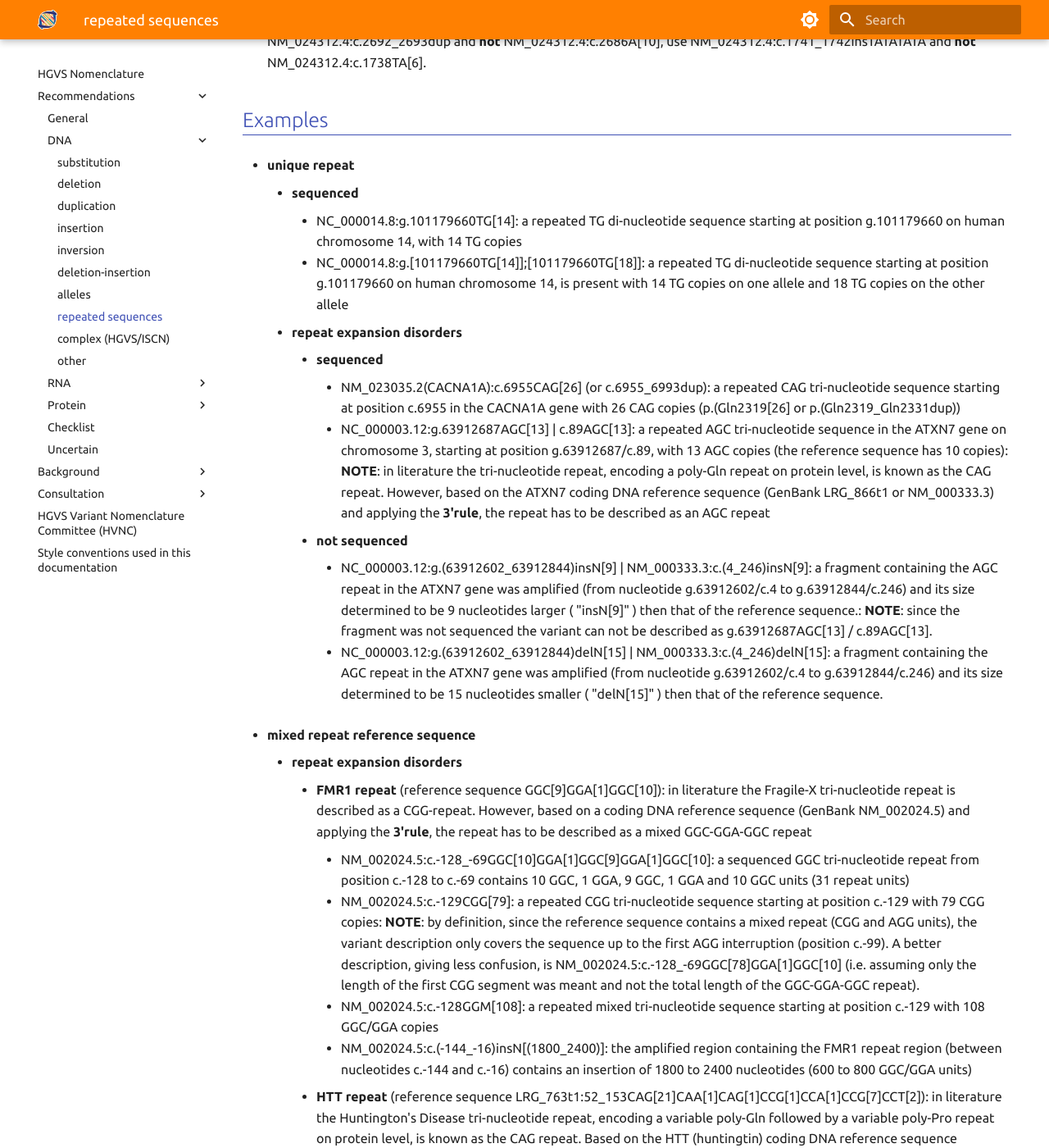
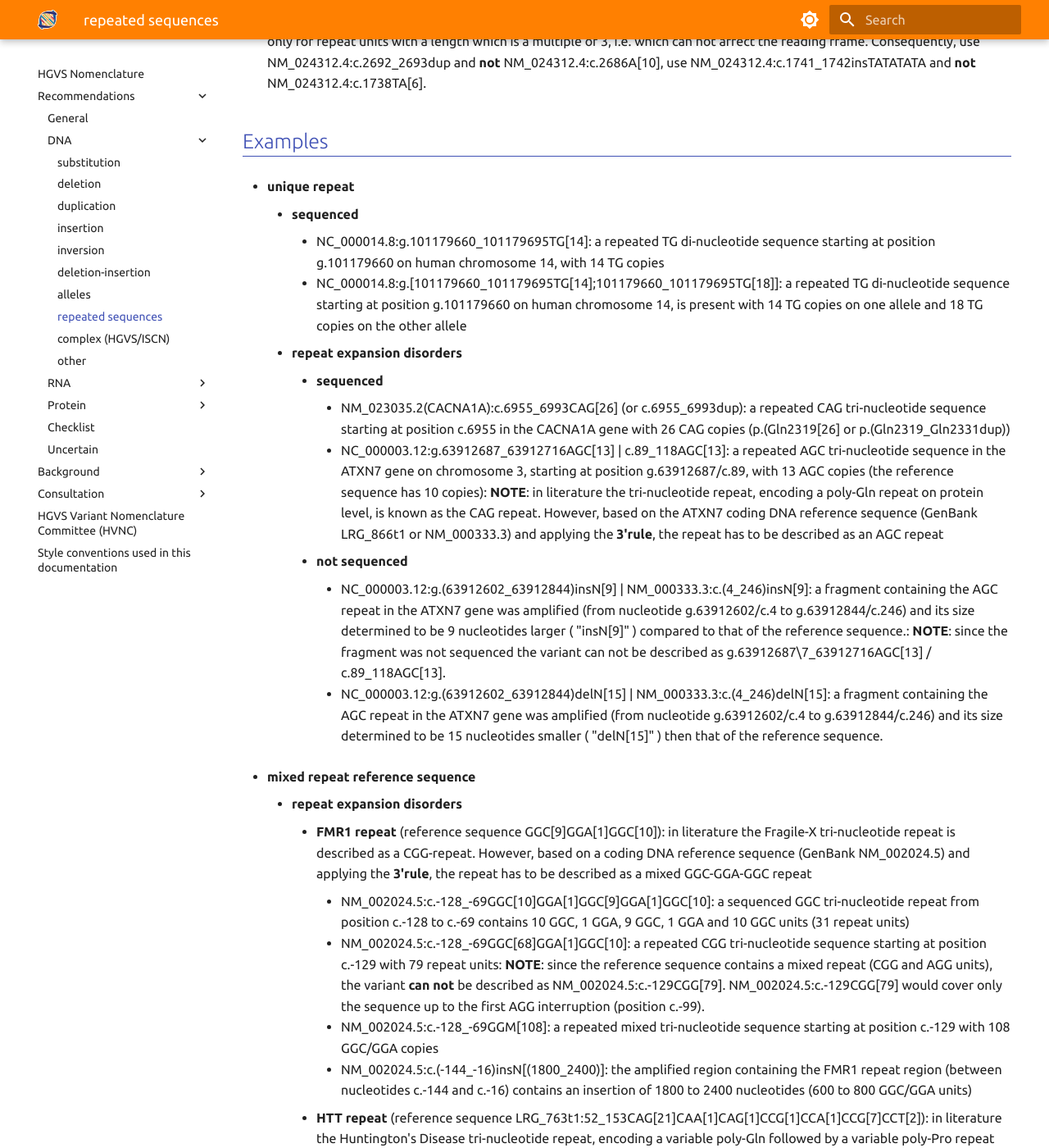
Before and after one commit to HGVSnomenclature/hgvs-nomenclature, an MkDocs documentation site: the page built from docs/recommendations/DNA/repeated.md, in a window 1280 px wide and 1400 px high, scrolled down 1286 px. Shown: the whole window at 82% size. Built offline with MkDocs 1.6.1 and Material for MkDocs 9.7.7, drawn with Linux system fonts in a browser that asks for light colours; some of the changed text lies outside the part shown.

Commit message:
Update repeated.md
fixed errors in the examples given

```diff
--- a/docs/recommendations/DNA/repeated.md
+++ b/docs/recommendations/DNA/repeated.md
@@ -35,36 +35,36 @@ Format (mixed repeat):   **"prefix""range_repeated_sequence""repeat_sequence_uni
 
 * reference sequences accepted are g., o. m., c. and n. (genomic, mitochondrial, coding DNA and non-coding DNA)
 * for **mixed repeats** the range of the reapeat sequence is given followed by a listing of each repeat unit and the number of repeats in each unit; NC\_000012.11:g.112036755\_112036823CTG[9]TTG[1]CTG[13].
-* NM\_000044.3:c.171GCA[23] describes a repeated sequence containing 23 GCA units (sequenced). NM\_000044.3:c.(92_331)insN[33] describes an insertion of 3 nucleotides, in the amplified region from position c.92 to c.331 (**not sequenced**), of a repeated sequence containing 24 GCA units.
+* NM\_000044.3:c.171_239GCA[34] describes a repeated sequence containing 34 GCA units (sequenced, the reference sequence contains 23 GCA units). NM\_000044.3:c.(92_331)insN[33] describes an insertion of 33 nucleotides in the amplified region from position c.92 to c.331 (**not sequenced**), containing a repeated sequence of 24 GCA units in the reference sequence.
 * **exception:** using a coding DNA reference sequence ("c." description) a Repeated sequence variant description can be used only for repeat units with a length which is a multiple of 3, i.e. which can not affect the reading frame. Consequently, use NM\_024312.4:c.2692_2693dup and **not** NM\_024312.4:c.2686A[10], use NM\_024312.4:c.1741\_1742insTATATATA and **not** NM\_024312.4:c.1738TA[6].
 ## Examples
 
 * **unique repeat**
     * **sequenced**
-        * NC\_000014.8:g.101179660TG[14]: a repeated TG di-nucleotide sequence starting at position g.101179660 on human chromosome 14, with 14 TG copies
-        * NC\_000014.8:g.[101179660TG[14]];[101179660TG[18]]: a repeated TG di-nucleotide sequence starting at position g.101179660 on human chromosome 14, is present with 14 TG copies on one allele and 18 TG copies on the other allele
+        * NC\_000014.8:g.101179660\_101179695TG[14]: a repeated TG di-nucleotide sequence starting at position g.101179660 on human chromosome 14, with 14 TG copies
+        * NC\_000014.8:g.[101179660\_101179695TG[14];101179660\_101179695TG[18]]: a repeated TG di-nucleotide sequence starting at position g.101179660 on human chromosome 14, is present with 14 TG copies on one allele and 18 TG copies on the other allele
     * **repeat expansion disorders**
         * **sequenced**
-            * NM\_023035.2(CACNA1A):c.6955CAG[26]  (or c.6955_6993dup): a repeated CAG tri-nucleotide sequence starting at position c.6955 in the CACNA1A gene with 26 CAG copies (p.(Gln2319[26] or p.(Gln2319_Gln2331dup))
-            * NC\_000003.12:g.63912687AGC[13] | c.89AGC[13]: a repeated AGC tri-nucleotide sequence in the ATXN7 gene on chromosome 3, starting at position g.63912687/c.89, with 13 AGC copies  (the reference sequence has 10 copies): **NOTE**:    in literature the tri-nucleotide repeat, encoding a poly-Gln repeat on protein level, is known as the CAG repeat. However, based on the ATXN7 coding DNA reference sequence (GenBank LRG_866t1 or NM\_000333.3) and applying the **3'rule**, the repeat has to be described as an AGC repeat
+            * NM\_023035.2(CACNA1A):c.6955\_6993CAG[26]  (or c.6955_6993dup): a repeated CAG tri-nucleotide sequence starting at position c.6955 in the CACNA1A gene with 26 CAG copies (p.(Gln2319[26] or p.(Gln2319_Gln2331dup))
+            * NC\_000003.12:g.63912687\_63912716AGC[13] | c.89\_118AGC[13]: a repeated AGC tri-nucleotide sequence in the ATXN7 gene on chromosome 3, starting at position g.63912687/c.89, with 13 AGC copies  (the reference sequence has 10 copies): **NOTE**:    in literature the tri-nucleotide repeat, encoding a poly-Gln repeat on protein level, is known as the CAG repeat. However, based on the ATXN7 coding DNA reference sequence (GenBank LRG_866t1 or NM\_000333.3) and applying the **3'rule**, the repeat has to be described as an AGC repeat
         * **not sequenced**
-            * NC\_000003.12:g.(63912602\_63912844)insN[9] | NM\_000333.3:c.(4\_246)insN[9]: a fragment containing the AGC repeat in the ATXN7 gene was amplified (from nucleotide g.63912602/c.4 to g.63912844/c.246) and its size determined to be 9 nucleotides larger ( "insN[9]" ) then that of the reference sequence.: **NOTE**:    since the fragment was not sequenced the variant can not be described as g.63912687AGC[13] / c.89AGC[13].
+            * NC\_000003.12:g.(63912602\_63912844)insN[9] | NM\_000333.3:c.(4\_246)insN[9]: a fragment containing the AGC repeat in the ATXN7 gene was amplified (from nucleotide g.63912602/c.4 to g.63912844/c.246) and its size determined to be 9 nucleotides larger ( "insN[9]" ) compared to that of the reference sequence.: **NOTE**:    since the fragment was not sequenced the variant can not be described as g.63912687\7\_63912716AGC[13] / c.89\_118AGC[13].
             * NC\_000003.12:g.(63912602\_63912844)delN[15] | NM\_000333.3:c.(4\_246)delN[15]: a fragment containing the AGC repeat in the ATXN7 gene was amplified (from nucleotide g.63912602/c.4 to g.63912844/c.246) and its size determined to be 15 nucleotides smaller ( "delN[15]" ) then that of the reference sequence.
 
 * **mixed repeat reference sequence**
     * **repeat expansion disorders**
         * **FMR1 repeat**  (reference sequence GGC[9]GGA[1]GGC[10]): in literature the Fragile-X tri-nucleotide repeat is described as a CGG-repeat. However, based on a coding DNA reference sequence (GenBank NM\_002024.5) and applying the **3'rule**, the repeat has to be described as a mixed GGC-GGA-GGC repeat
             * NM\_002024.5:c.-128\_-69GGC[10]GGA[1]GGC[9]GGA[1]GGC[10]: a sequenced GGC tri-nucleotide repeat from position c.-128 to c.-69 contains 10 GGC, 1 GGA, 9 GGC, 1 GGA and 10 GGC units (31 repeat units)
-            * NM\_002024.5:c.-129CGG[79]: a repeated CGG tri-nucleotide sequence starting at position c.-129 with 79 CGG copies: **NOTE**:    by definition, since the reference sequence contains a mixed repeat (CGG and AGG units), the variant description only covers the sequence up to the first AGG interruption (position c.-99). A better description, giving less confusion, is NM\_002024.5:c.-128\_-69GGC[78]GGA[1]GGC[10] (i.e. assuming only the length of the first CGG segment was meant and not the total length of the GGC-GGA-GGC repeat).
-            * NM\_002024.5:c.-128GGM[108]: a repeated mixed tri-nucleotide sequence starting at position c.-129 with 108 GGC/GGA copies
+            * NM\_002024.5:c.-128\_-69GGC[68]GGA[1]GGC[10]: a repeated CGG tri-nucleotide sequence starting at position c.-129 with 79 repeat units: **NOTE**:    since the reference sequence contains a mixed repeat (CGG and AGG units), the variant **can not** be described as NM\_002024.5:c.-129CGG[79]. NM\_002024.5:c.-129CGG[79] would cover only the sequence up to the first AGG interruption (position c.-99).
+            * NM\_002024.5:c.-128\_-69GGM[108]: a repeated mixed tri-nucleotide sequence starting at position c.-129 with 108 GGC/GGA copies
             * NM\_002024.5:c.(-144\_-16)insN[(1800\_2400)]: the amplified region containing the FMR1 repeat region (between nucleotides c.-144 and c.-16) contains an insertion of 1800 to 2400 nucleotides (600 to 800 GGC/GGA units)
         * **HTT repeat**  (reference sequence LRG\_763t1:52\_153CAG[21]CAA[1]CAG[1]CCG[1]CCA[1]CCG[7]CCT[2]): in literature the Huntington's Disease tri-nucleotide repeat, encoding a variable poly-Gln followed by a variable poly-Pro repeat on protein level, is known as the CAG repeat. Based on the HTT (huntingtin) coding DNA reference sequence (GenBank LRG\_763t1 or NM\_002111.8) and applying the **3'rule**, the Poly-Gln encoding repeat has to be described as an AGC-AAC-AGC repeat.
-            * LRG\_763t1:c.53AGC[23]: a sequenced AGC tri-nucleotide repeat starting at position c.53 contains 23 units, on protein level described as NP\_002102.4:p.(Gln18)[25]: **NOTE:** the AGC repeat is followed by AACAGC extending the encoded Gln-repeat by 2)
-        * **CFTR intron 9**: NM\_000492.3:c.1210-33\_1210-6GT[11]T[6]: the mixed repeat sequence form position c.1210-33 to c.1210-6 contains 11 GT and 6 T copies: **NOTE**:    when only the variable T-stretch is described the format is NM\_000492.3:c.1210-12T[7] (see Q&A below)
+            * LRG\_763t1:c.54\_110GCA[23]: a sequenced GCA tri-nucleotide repeat starting at position c.54 contains 23 units, on protein level described as NP\_002102.4:p.(Gln18)[25]: **NOTE:** the GCA repeat is followed by ACAGCA extending the encoded Gln-repeat by 2
+        * **CFTR intron 9**: NM\_000492.3:c.1210-33\_1210-6GT[11]T[6]: the mixed repeat sequence form position c.1210-33 to c.1210-6 contains 11 GT and 6 T copies: **NOTE**:    when only the variable T-stretch is described the format is NM\_000492.3:c.1210-12\_1210-6T[7] (see Q&A below)
     * NC\_000012.11:g.112036755\_112036823CTG[9]TTG[1]CTG[13]: a complex repeated sequence from position g.112036755 to g.112036823 on chromosome 12 with first a CTG unit present in 9 copies, then a TTG unit present in 1 copy and then a CTG unit present in 13 copies
-* differing genomic (g.) and coding DNA (c.) descriptions: NC\_000001.10:g.57832719ATAAA[15] and NM\_021080.3:c.-136-75952ATTTT[15] describe the same repeat allele in intron 3 of the DAB1 gene: **NOTE**:    based on the **3' rule** and the transcriptional orientation of the gene (minus strand) the description of the repeat units differs
+* differing genomic (g.) and coding DNA (c.) descriptions: NC\_000001.11:g.57367047\_57367121ATAAA[15] and NM\_021080.3:c.-136-75952\_-136-75878ATTTT[15] describe the same repeat allele in intron 3 of the DAB1 gene: **NOTE**:    based on the **3' rule** and the transcriptional orientation of the gene (minus strand) the description of the repeat units differs
 ## Discussion
 
 !!! note "Intron 9 of the CFTR gene ends with the sequence ...tgtgtgtgtgtttttttaacag[exon_10]. Both the TG and T stretches are variable in length (from 9 to 13 and 5 to 9 resp.). The reference sequence has 11 TG copies and 7 T's. Is it correct to describe an allele as c.1210-14TG[13]T[5] or for the T stretch as c.1210-6T[5]?"
 
-    A complex case. First note that by applying the <b>3'rule</b> it is a <b>variable GT and not TG stretch</b>. When the coding DNA reference sequence has TG11 followed by T7, the reference allele is described as c.1210-33_1210-6GT[11]T[6]. When only variability of the T-stretch is reported, the reference allele is described as c.1210-12T[7].<br>To indicate the overall variability found in the population the description is c.1210-33_1210-6GT[9_13]T[4_8] for the combined repeat and c.1210-12T[5_9] for the T-stretch.
+    A complex case. First note that by applying the <b>3'rule</b> it is a <b>variable GT and not TG stretch</b>. When the coding DNA reference sequence has TG11 followed by T7, the reference allele is described as c.1210-33_1210-6GT[11]T[6]. When only variability of the T-stretch is reported, the reference allele is described as c.1210-12T\_1210-6[7].<br>To indicate the overall variability found in the population the description is c.1210-33_1210-6GT[9_13]T[4_8] for the combined repeat and c.1210-12T[5_9] for the T-stretch.
```
